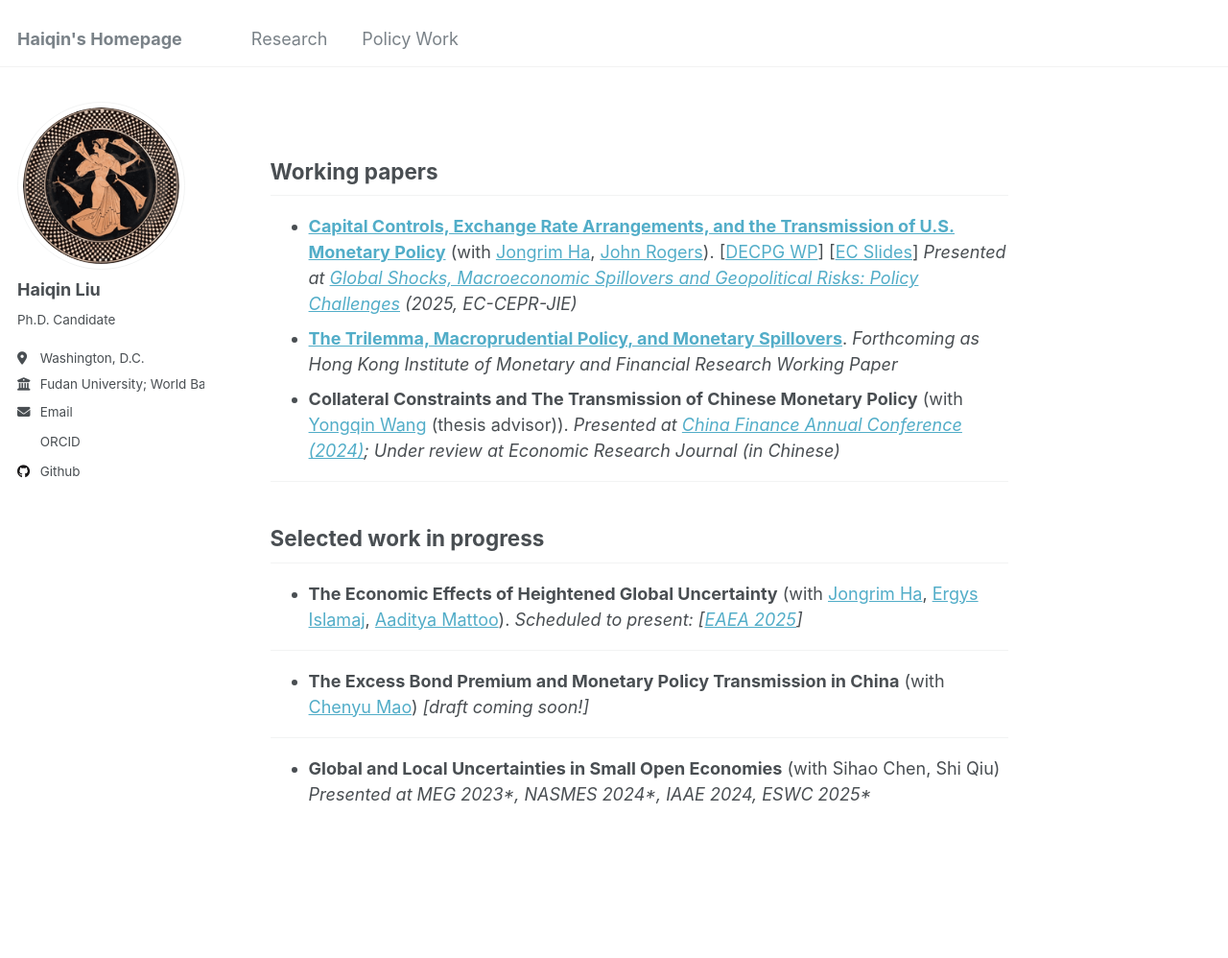
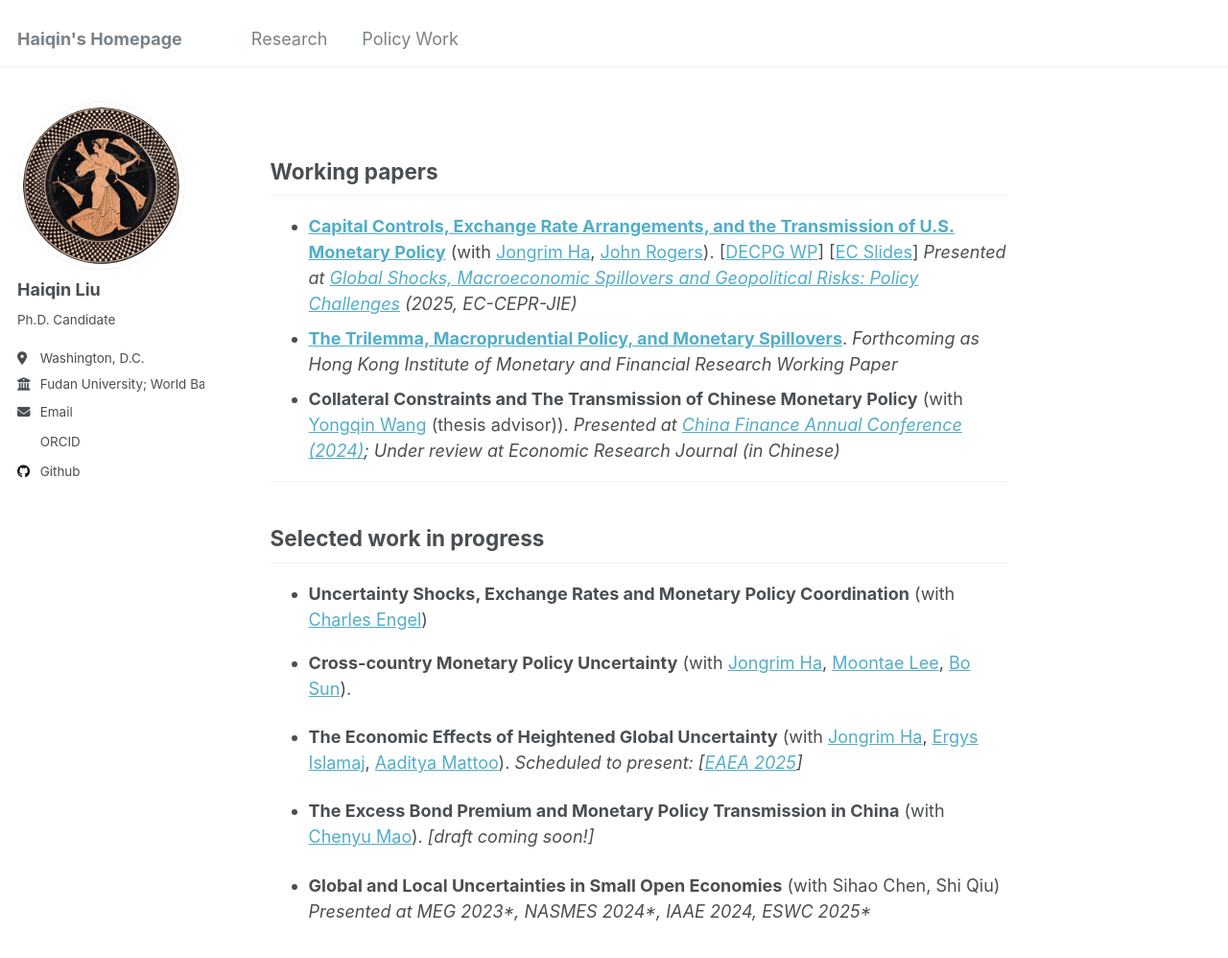
Before and after one commit to liuhaiqinFDU/liuhaiqinFDU.github.io, a Jekyll site: the page built from research.md, in a window 1280 px wide and 1170 px high. Shown: the top 998 px of the window at 96% size. Built offline with Jekyll 4.4.1, drawn with Linux system fonts in a browser that asks for light colours; some web fonts are replaced.

Commit message:
Update research.md

```diff
--- a/research.md
+++ b/research.md
@@ -25,7 +25,7 @@ title: ""
 
 ## Selected work in progress
 
-<!--**Uncertainty Shocks and Monetary Policy Coordination** (with Charles Engel)-->
+- **Uncertainty Shocks, Exchange Rates and Monetary Policy Coordination** (with [Charles Engel](https://users.ssc.wisc.edu/~cengel/))
 
 <!-- **Structural Monetary Policy, Quantitative Easing, and Collateral Constraints: A Tale of Two Central Banks** (*draft upon request*) -->
 
@@ -35,16 +35,13 @@ title: ""
 
 <!-- This paper studies Mundell-Fleming's impossible trinity in a two-country endogenous collateral equilibrium model with monetary policy. The Home country (thought of as U.S.) is a Tranching economy, with monetary authority engaging in risky asset purchases and free capital movements. The Foreign is a Leverage economy, with capital control (CC) tax imposed on international asset purchases (inflows or outflows), and nominal exchange rate intervened by the central bank (FXI). I study the implications on how CC and FXI affect the spillover effects of Home monetary policy to Foreign asset price, which is tested empirically in my capital control paper (Ha, Liu & Rogers, 2025). -->
 
+- **Cross-country Monetary Policy Uncertainty** (with [Jongrim Ha](https://www.jongrimha.com/), [Moontae Lee](https://business.uic.edu/profiles/lee-moontae/), [Bo Sun](https://sites.google.com/site/bosun09/home)).
+
 - **The Economic Effects of Heightened Global Uncertainty** (with [Jongrim Ha](https://www.jongrimha.com/), [Ergys Islamaj](https://www.worldbank.org/en/about/people/e/ergys-islamaj), [Aaditya Mattoo](https://www.worldbank.org/en/about/people/a/aaditya-mattoo)). *Scheduled to present: [[EAEA 2025](https://www.eaeaweb.com/)]*
 
-- - -
-
-- **The Excess Bond Premium and Monetary Policy Transmission in China** (with [Chenyu Mao](https://sites.google.com/view/chenyu-sophia-mao/home-page)) *[draft coming soon!]*
+- **The Excess Bond Premium and Monetary Policy Transmission in China** (with [Chenyu Mao](https://sites.google.com/view/chenyu-sophia-mao/home-page)). *[draft coming soon!]*
 
 <!--*Abstract*: We construct the Excess Bond Premium (EBP) measure for China, a representative macro indicator of risk-bearing capacity of financial market. As a by-product, we infer micro-level external financing costs via firm-level EBP. Crucially, in the construction of distance-to-default, we follow the framework of Geng and Pan (2024) to adjust for the SOE premium. We then apply identification via fat-tailed distribution to identify Chinese monetary policy shocks, and investigate the heterogeneous transmission of multi-dimensional PBOC shocks, through the lens of the firm-level EBP. We document that transmission effects of conventional PBC shocks decline with the firm-level EBP, consistent with Ottonello and Winberry (2020), while the transmission effects of balance-sheet dimension of PBC shocks increase with firm-level EBP, as a novel new finding. -->
-
-
-- - -
 
 - **Global and Local Uncertainties in Small Open Economies** (with Sihao Chen, Shi Qiu)
   *Presented at MEG 2023\*, NASMES 2024\*,  IAAE 2024, ESWC 2025\**
```
